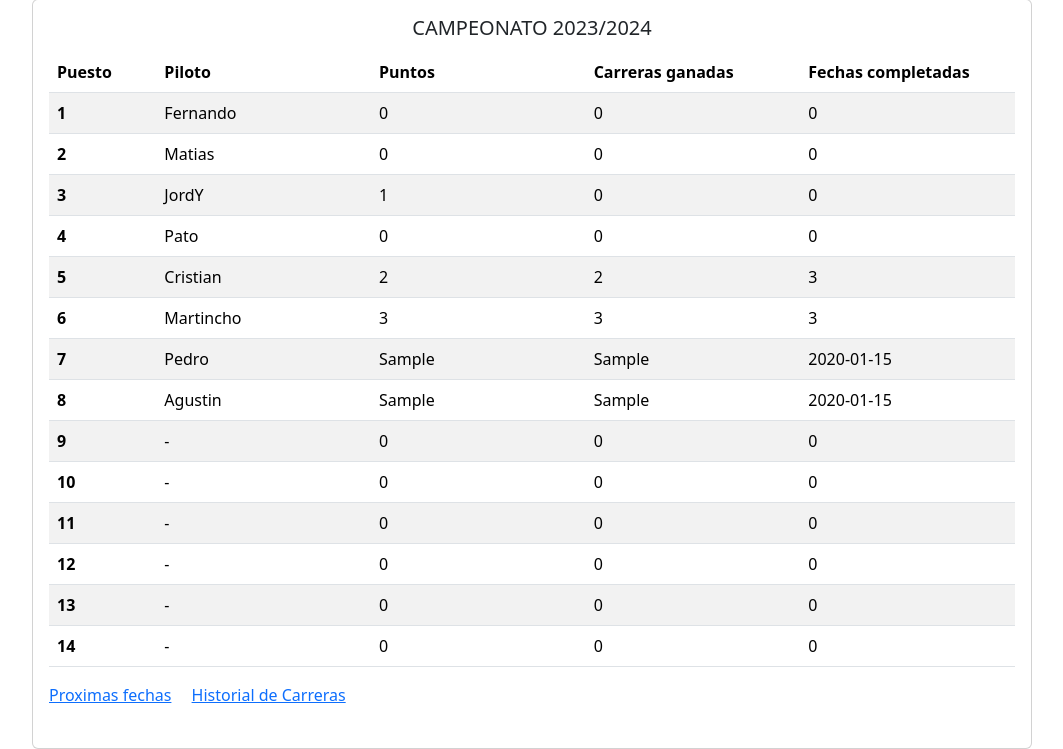
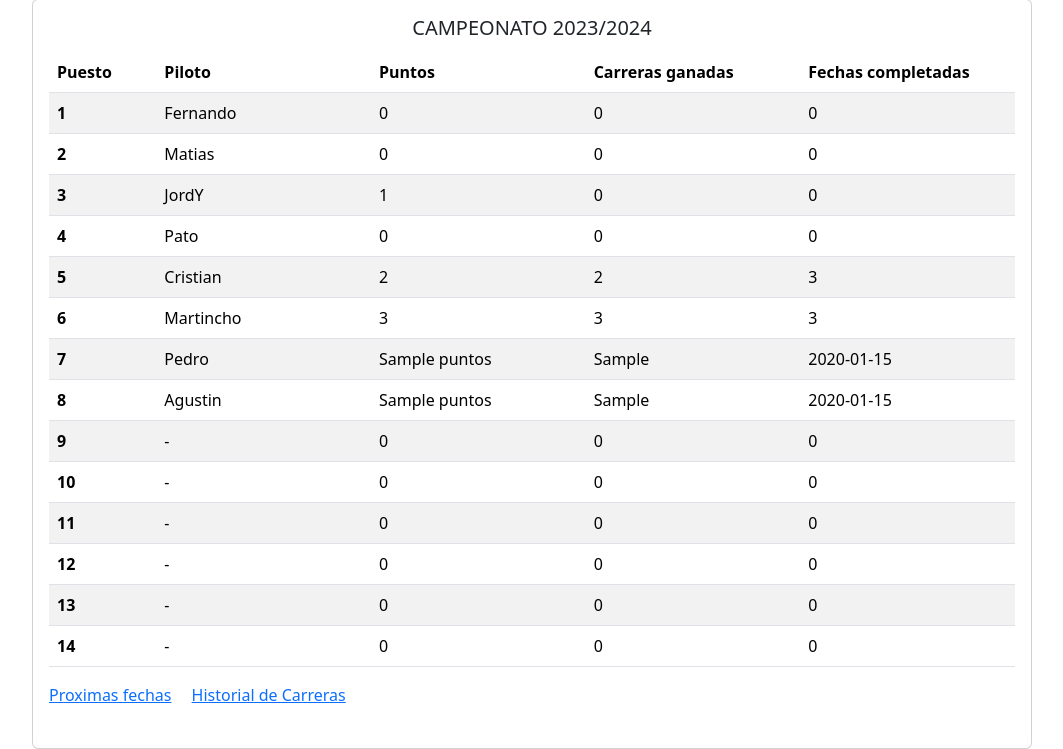
Before and after one commit to MattFelpeto/web-con-Python-Django, a Django app: template WebKarting/templates/TablaPosiciones.html in a window 1280 px wide. Shown: the part 81-830 px from the top of the page, without its empty margins (108-1171 px from the left). Run offline with Django 4.2, Linux system fonts and the light colour scheme; data comes from the database, SQL or seed files in the repository; tables that the repository leaves empty hold one stand-in row (values such as "Sample post"); the template is opened without the code that fills it: values that come from a table or form of the project are taken from there, most other values are stand-ins (such as "Sample title", 1, 10 or a date in 2020).

Commit message:
cambios en tablapos por models

```diff
--- a/WebKarting/templates/estetica_TablaPosiciones.html
+++ b/WebKarting/templates/estetica_TablaPosiciones.html
@@ -66,7 +66,7 @@
       <tr>
         <th scope="row">7</th>
         <td>Pedro</td>
-        {% for info in Puntos_Pedro %}
+        {% for info in Puntos_Guada %}
         <td>{{ info.puntos }}</td>
         <td>{{ info.carreras_ganadas }}</td>
         <td>{{ info.fechas_completadas }}</td>
@@ -75,7 +75,7 @@
       <tr>
         <th scope="row">8</th>
         <td>Agustin</td>
-        {% for info in Puntos_Agustin %}
+        {% for info in Puntos_Yoa %}
         <td>{{ info.puntos }}</td>
         <td>{{ info.carreras_ganadas }}</td>
         <td>{{ info.fechas_completadas }}</td>
```
